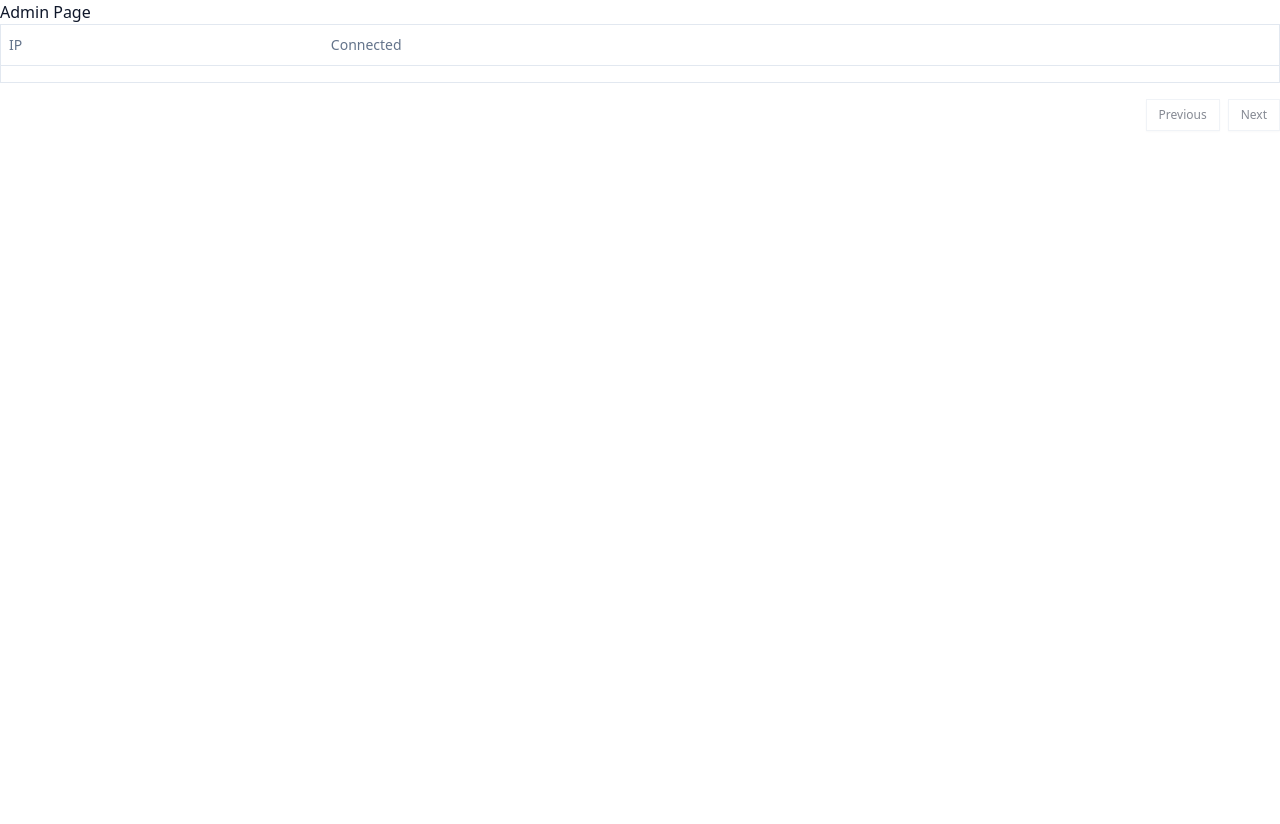
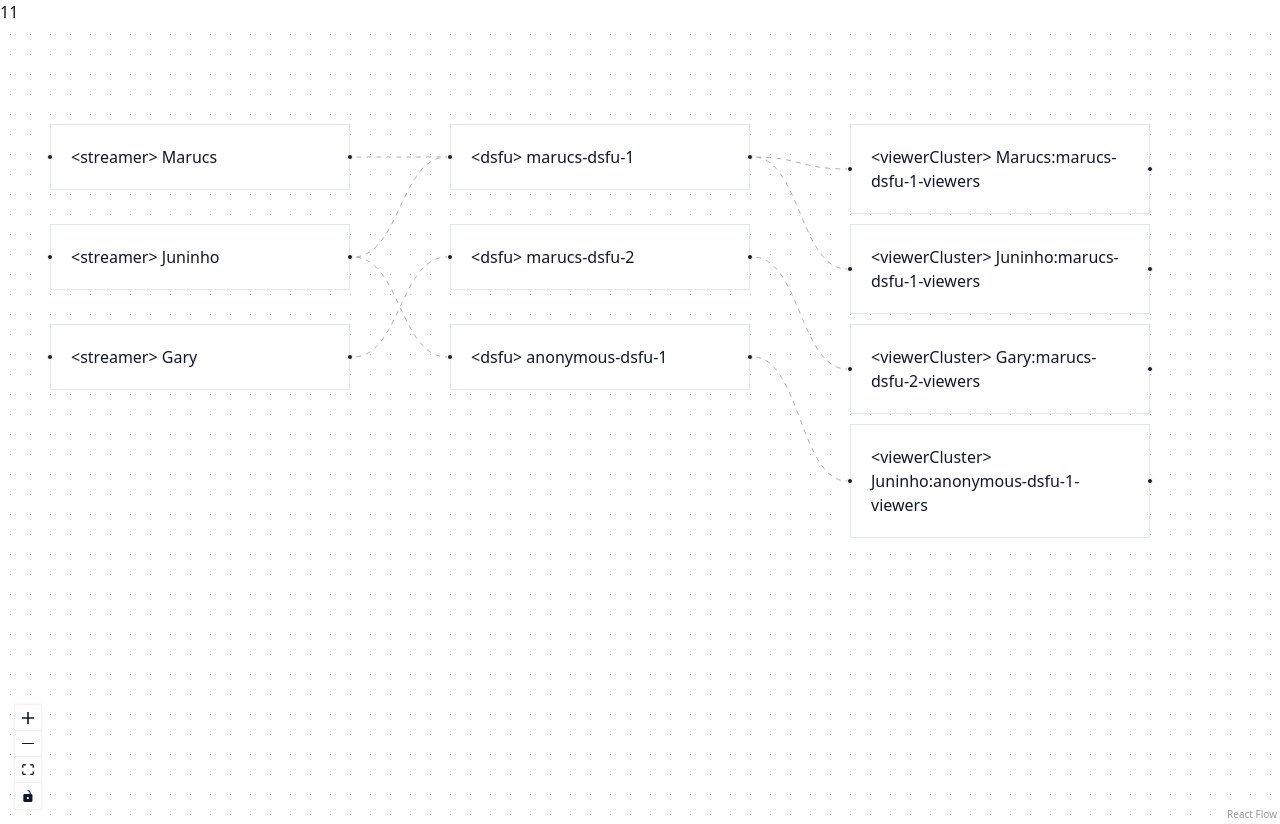
Before and after one commit to amg-projects/leap-app, a Next.js app: page /admin in a window 1280 px wide. Before the commit the page ends 800 px from the top, so only its background shows below. Built offline with nearby package versions, Linux system fonts and the light colour scheme; no server answers.

Commit message:
feature: mock data to dsfu react flow

```diff
--- a/package.json
+++ b/package.json
@@ -21,6 +21,7 @@
     "@radix-ui/react-slot": "^1.1.0",
     "@radix-ui/react-tooltip": "^1.1.4",
     "@tanstack/react-table": "^8.20.5",
+    "@xyflow/react": "^12.3.5",
     "class-variance-authority": "^0.7.1",
     "clsx": "^2.1.1",
     "lucide-react": "^0.464.0",
--- a/src/app/admin/page.tsx
+++ b/src/app/admin/page.tsx
@@ -1,26 +1,202 @@
-import { columns, Payment } from './status/columns'
-import { DataTable } from './status/data-table'
+'use client'
+import { BaseNode } from '@/components/base-node'
+import {
+  Background,
+  Controls,
+  Edge,
+  Handle,
+  Node,
+  NodeProps,
+  Position,
+  ReactFlow,
+} from '@xyflow/react'
 
-async function getData(): Promise<Payment[]> {
-  // Fetch data from your API here.
-  return [
-    {
-      id: '728ed52f',
-      amount: 100,
-      status: 'pending',
-      email: 'm@example.com',
-    },
-    // ...
-  ]
+type Streamer = {
+  name: string
+  type: 'streamer'
 }
 
-export default async function AdminPage() {
-  const data = await getData()
+type DLivestream = {
+  streamerName: Streamer['name']
+  viewers: number
+}
+
+type DSFU = {
+  name: string
+  type: 'dsfu'
+  streams: DLivestream[]
+}
+
+type ViewerCluster = {
+  name: string
+  type: 'viewerCluster'
+}
+
+const accums = {
+  streamer: 0,
+  dsfu: 0,
+  viewerCluster: 0,
+}
+
+const X_STEP = 400
+const knownNodes: Record<string, Node> = {}
+
+function createNode(origin: Streamer | DSFU | ViewerCluster): Node {
+  const id = origin.name
+  if (knownNodes[id]) {
+    return knownNodes[id]
+  }
+  let x
+  if (origin.type === 'streamer') {
+    x = 50
+  } else if (origin.type === 'dsfu') {
+    x = 50 + X_STEP
+  } else {
+    x = 50 + X_STEP * 2
+  }
+
+  accums[origin.type] += 1
+  const accum = accums[origin.type]
+  const y = accum * 100
+
+  const node: Node = {
+    data: {
+      label: `<${origin.type}> ${origin.name}`,
+    },
+    id: origin.name,
+    position: {
+      x,
+      y,
+    },
+    width: 300,
+    style: {
+      color: 'black',
+    },
+    type: 'customNode',
+  }
+  knownNodes[id] = node
+  return node
+}
+
+type PreNodes = {
+  streamers: Streamer[]
+  dsfus: DSFU[]
+  viewerClusters: ViewerCluster[]
+}
+
+function createPreNodes(dsfu: DSFU): {
+  preNodes: PreNodes
+  edges: Edge[]
+} {
+  const preNodes: PreNodes = {
+    streamers: dsfu.streams.map((stream) => ({
+      type: 'streamer',
+      name: stream.streamerName,
+    })),
+    dsfus: [dsfu],
+    viewerClusters: dsfu.streams.map((stream) => ({
+      type: 'viewerCluster',
+      name: `${stream.streamerName}:${dsfu.name}-viewers`,
+    })),
+  }
+
+  const streamerEdges: Edge[] = preNodes.streamers.map((streamer) => ({
+    id: `${streamer.name}-${dsfu.name}`,
+    source: streamer.name,
+    target: dsfu.name,
+    animated: true,
+  }))
+
+  const viewerClusterEdges: Edge[] = preNodes.viewerClusters.map(
+    (viewerCluster) => ({
+      id: `${viewerCluster.name}-${dsfu.name}`,
+      source: dsfu.name,
+      target: viewerCluster.name,
+      animated: true,
+    }),
+  )
+
+  return {
+    preNodes,
+    edges: [...streamerEdges, ...viewerClusterEdges],
+  }
+}
+
+export default function AdminPage() {
+  const dsfus: DSFU[] = [
+    {
+      type: 'dsfu',
+      name: 'marucs-dsfu-1',
+      streams: [
+        { streamerName: 'Marucs', viewers: 1 },
+        { streamerName: 'Juninho', viewers: 5 },
+      ],
+    },
+    {
+      type: 'dsfu',
+      name: 'marucs-dsfu-2',
+      streams: [{ streamerName: 'Gary', viewers: 2 }],
+    },
+    {
+      type: 'dsfu',
+      name: 'anonymous-dsfu-1',
+      streams: [{ streamerName: 'Juninho', viewers: 2 }],
+    },
+  ]
+
+  const results = dsfus.map(createPreNodes)
+  const edges = results.map((result) => result.edges).flat()
+  const preNodes = results
+    .map((result) => result.preNodes)
+    .map((preNodes) => [
+      ...preNodes.streamers,
+      ...preNodes.dsfus,
+      ...preNodes.viewerClusters,
+    ])
+    .flat()
+
+  // const preNodes: (Streamer | DSFU | ViewerCluster)[] = [
+  //   { type: 'streamer', name: 'Marucs' },
+  //   { type: 'streamer', name: 'Gary' },
+  //   { type: 'streamer', name: 'Juninho' },
+  //   ...dsfus,
+  //   { type: 'viewerCluster', name: 'marucs-viewers' },
+  //   { type: 'viewerCluster', name: 'gary-viewers' },
+  //   { type: 'viewerCluster', name: 'juninho-viewers-1' },
+  //   { type: 'viewerCluster', name: 'juninho-viewers-2' },
+  // ]
+
+  const nodes = preNodes.map(createNode)
+  const nodeTypes = {
+    customNode: CustomNode,
+  }
 
   return (
-    <div className="h-screen w-screen bg-background text-foreground">
-      <h1>Admin Page</h1>
-      <DataTable columns={columns} data={data} />
+    <div className="h-screen w-screen ">
+      <div
+        className="bg-white"
+        style={{
+          height: '100%',
+        }}
+      >
+        {nodes.length}
+        <ReactFlow nodes={nodes} nodeTypes={nodeTypes} edges={edges}>
+          <Background />
+          <Controls />
+        </ReactFlow>
+      </div>
     </div>
   )
 }
+
+function CustomNode({ data }: NodeProps) {
+  return (
+    <BaseNode>
+      <>
+        {data.label}
+        <Handle type="source" position={Position.Right} />
+        <Handle type="target" position={Position.Left} />
+      </>
+    </BaseNode>
+  )
+}
--- /dev/null
+++ b/src/components/base-node.tsx
@@ -0,0 +1,19 @@
+import React from 'react'
+import { cn } from '@/lib/utils'
+
+export const BaseNode = React.forwardRef<
+  HTMLDivElement,
+  React.HTMLAttributes<HTMLDivElement> & { selected?: boolean }
+>(({ className, selected, ...props }, ref) => (
+  <div
+    ref={ref}
+    className={cn(
+      'rounded-md border bg-card p-5 text-card-foreground',
+      className,
+      selected ? 'border-muted-foreground shadow-lg' : '',
+      'hover:ring-1',
+    )}
+    {...props}
+  />
+))
+BaseNode.displayName = 'BaseNode'
```
Also changed, not shown: src/app/layout.tsx (+4 -3 lines), 1 other file (tests, documents, lock files or other folders).
